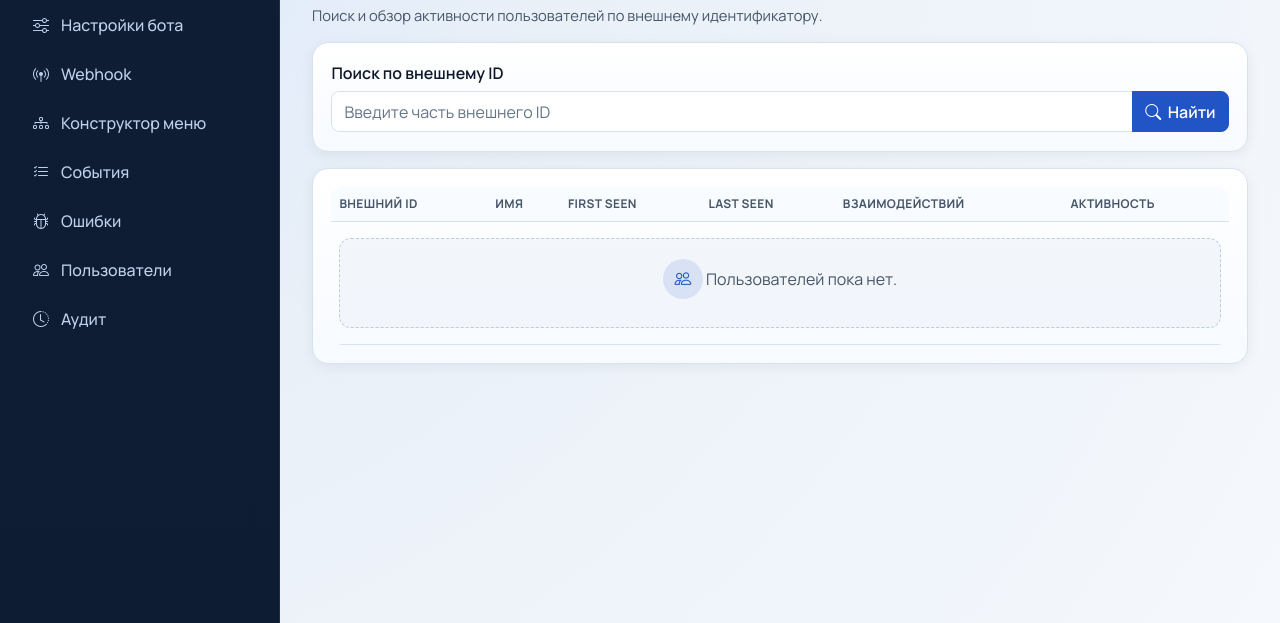
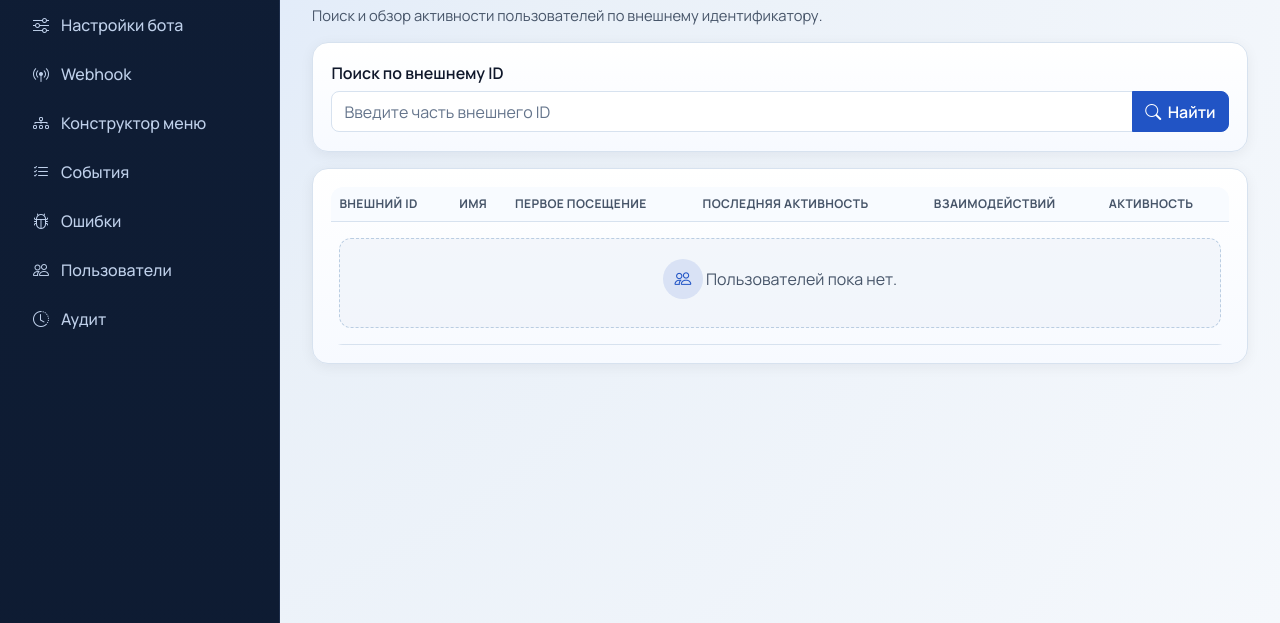
Before and after one commit to zCooper-R/admMaxBot, a Django app: template templates/users/list.html in a window 1280 px wide. Shown: the part 177-800 px from the top of the page. Run offline with Django 5.2, Linux system fonts and the light colour scheme; the template is opened without the code that fills it, so the values that code supplies are empty; some libraries are stand-ins or nearby versions.

Commit message:
change: users template

```diff
--- a/templates/users/list.html
+++ b/templates/users/list.html
@@ -29,8 +29,8 @@
         <tr>
           <th>Внешний ID</th>
           <th>Имя</th>
-          <th>First seen</th>
-          <th>Last seen</th>
+          <th>Первое посещение</th>
+          <th>Последняя активность</th>
           <th>Взаимодействий</th>
           <th>Активность</th>
         </tr>
```
